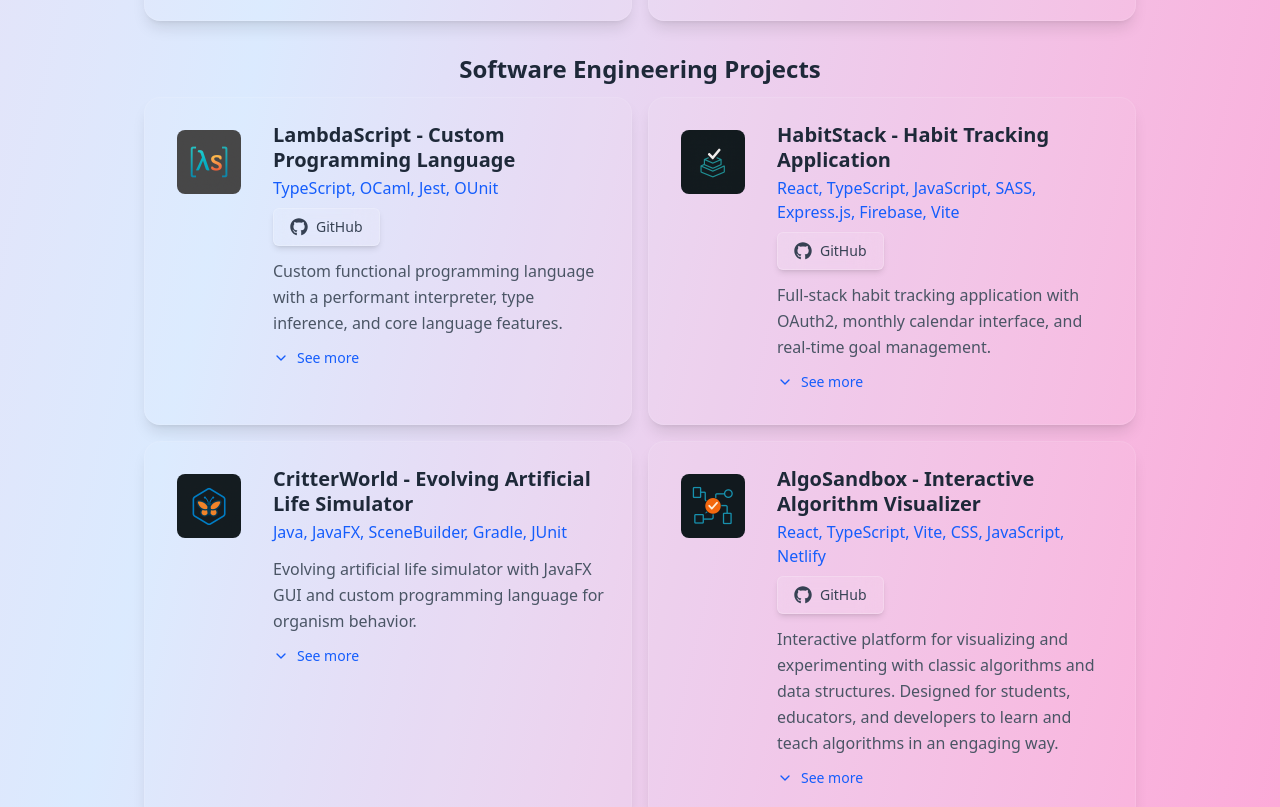
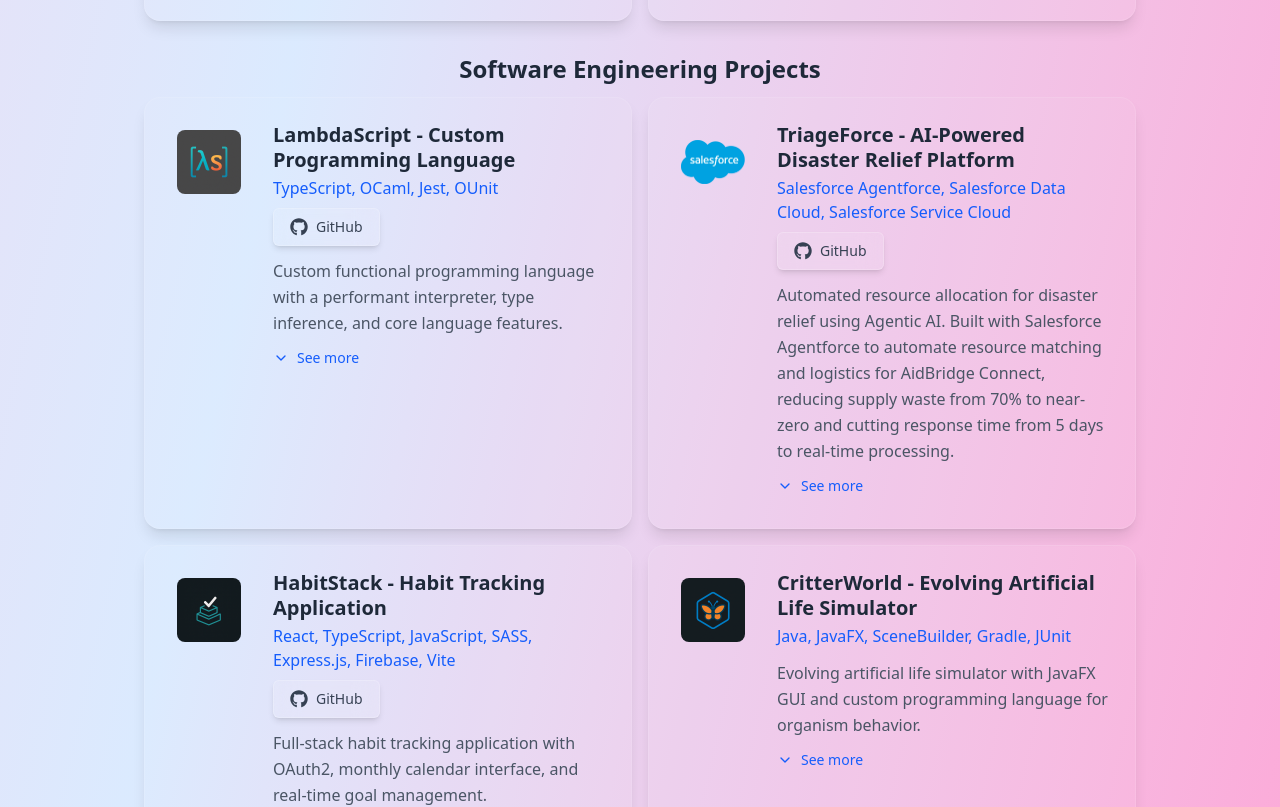
Before and after one commit to LambdaAK/Alex-Kozik-Portfolio, a React (Vite) app: page / in a window 1280 px wide. Shown: the part 4360-5167 px from the top of the page. Built offline with nearby package versions, Linux system fonts and the light colour scheme.

Commit message:
Added TriageForce

```diff
--- a/src/App.tsx
+++ b/src/App.tsx
@@ -536,6 +536,20 @@ const softwareEngineeringProjects = [
     ]
   },
   {
+    name: "TriageForce - AI-Powered Disaster Relief Platform",
+    description: "Automated resource allocation for disaster relief using Agentic AI. Built with Salesforce Agentforce to automate resource matching and logistics for AidBridge Connect, reducing supply waste from 70% to near-zero and cutting response time from 5 days to real-time processing.",
+    tech: ["Salesforce Agentforce", "Salesforce Data Cloud", "Salesforce Service Cloud"],
+    github: "https://github.com/LambdaAK/agent-hackathon",
+    demo: null,
+    image: "/Salesforce.com_logo.svg.png",
+    highlights: [
+      "Leveraged 5 specialized Salesforce Agentforce agents to automate entire disaster relief workflow.",
+      "Designed and implemented a sophisticated, user-friendly interface for real-time disaster relief coordination.",
+      "Scaled operations for 25-person team managing global disaster relief with 5,000+ product types.",
+      "Placed as finalist in Salesforce Agentforce Virtual Hackathon - built in 1 day during Salesforce internship."
+    ]
+  },
+  {
     name: "HabitStack - Habit Tracking Application",
     description: "Full-stack habit tracking application with OAuth2, monthly calendar interface, and real-time goal management.",
     tech: ["React", "TypeScript", "JavaScript", "SASS", "Express.js", "Firebase", "Vite"],
```
